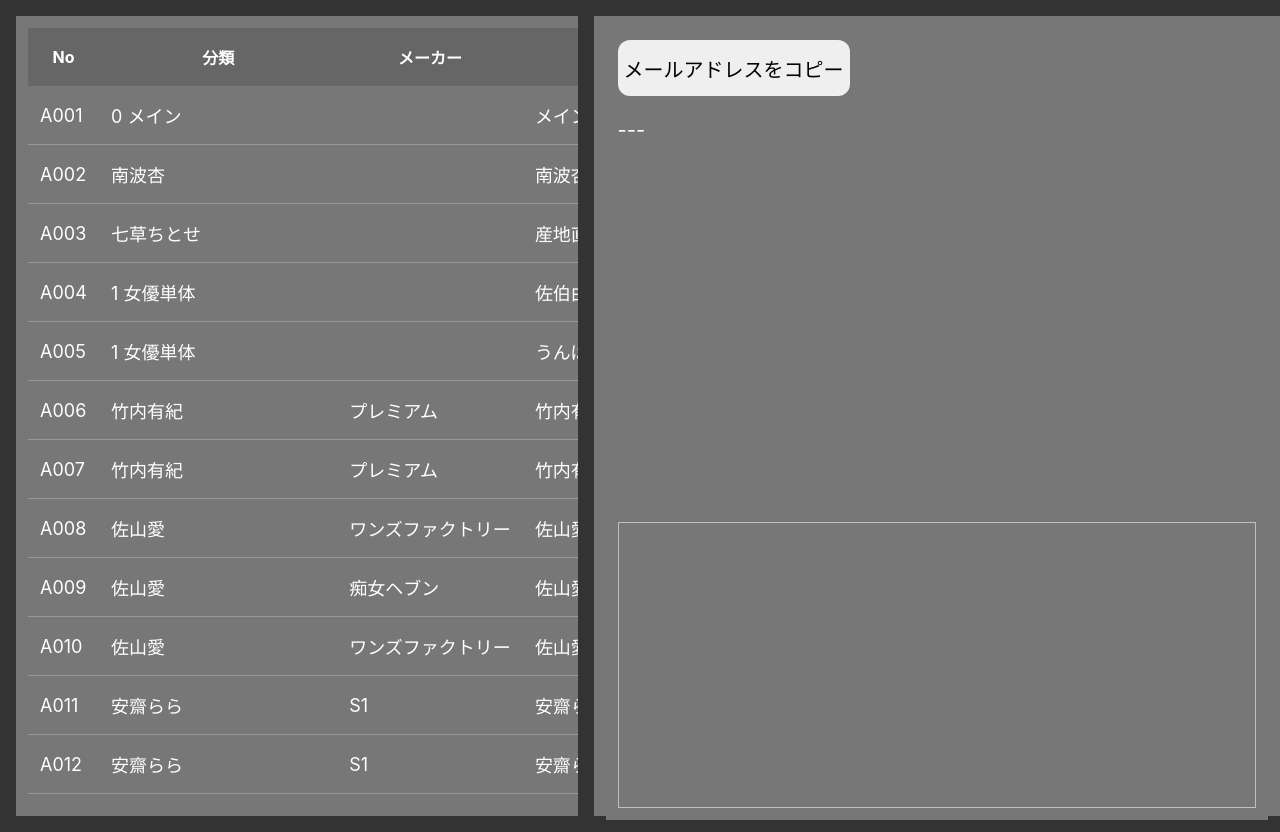
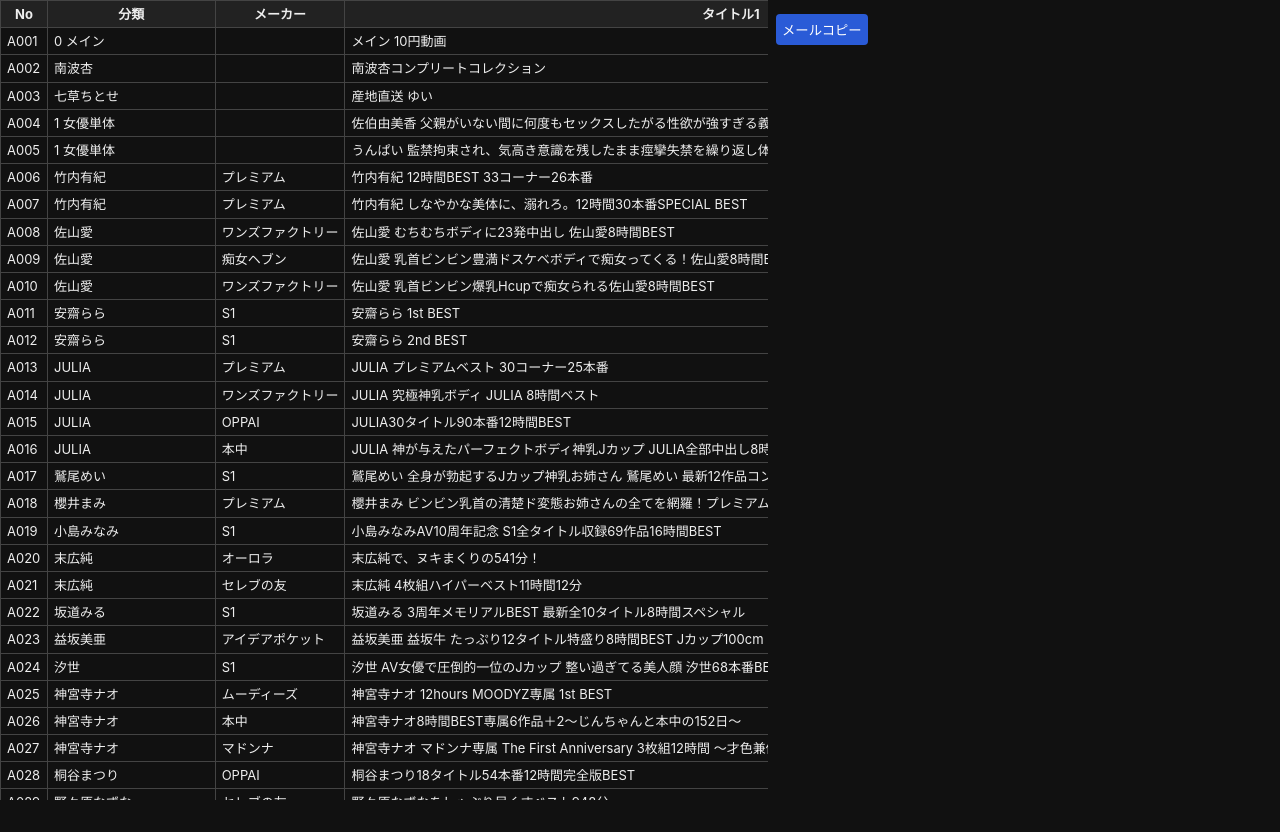
Before and after one commit to littlejohn-cpu/ipad-db, a plain HTML site: page index.html in a window 1280 px wide. After the commit the page ends 800 px from the top, so only its background shows below. Drawn offline with nearby package versions, Linux system fonts and the light colour scheme.

Commit message:
Update index.html

```diff
--- a/index.html
+++ b/index.html
@@ -2,109 +2,124 @@
 <html lang="ja">
 <head>
 <meta charset="UTF-8">
-<title>CSV DB App</title>
-
-<!-- CSVパーサ -->
-<script src="https://cdn.jsdelivr.net/npm/papaparse@5.4.1/papaparse.min.js"></script>
+<meta name="viewport" content="width=device-width, initial-scale=1.0">
+<title>iPad Database</title>
 
 <style>
-/* ===== 共通 ===== */
+/* ===== 基本 ===== */
 body {
   margin: 0;
-  background: #333;
-  color: #fff;
   font-family: -apple-system, BlinkMacSystemFont, sans-serif;
+  font-size: 13px;
+  line-height: 1.4;
+  overflow: hidden;
+  background: #111;
+  color: #eee;
 }
 
-button {
-  height: 56px;
-  font-size: 20px;
-  border-radius: 12px;
-  border: none;
-  margin-bottom: 12px;
-}
-
-.value {
-  font-size: 20px;
-  line-height: 1.4;
-  padding: 8px 0;
-  word-break: break-all;
-}
-
-img {
-  width: 100%;
-  height: 100%;
-  object-fit: contain;
+.container {
+  height: 100vh;
 }
 
 /* ===== 一覧 ===== */
+.list-area {
+  overflow-y: auto;
+  height: 100%;
+}
+
 table {
   width: 100%;
   border-collapse: collapse;
 }
 
-th {
-  font-size: 16px;
-  padding: 12px;
-  background: #666;
+th, td {
+  border: 1px solid #444;
+  padding: 4px 6px;
+  white-space: nowrap;
+  overflow: hidden;
+  text-overflow: ellipsis;
 }
 
-td {
-  font-size: 18px;
-  padding: 16px 12px;
-  border-bottom: 1px solid #999;
-  white-space: nowrap;
-}
-
-tr {
-  height: 58px;
+thead th {
+  position: sticky;
+  top: 0;
+  background: #222;
+  z-index: 2;
   cursor: pointer;
+  user-select: none;
 }
 
 tr.selected {
-  background: #4a90e2;
-  outline: 2px solid #ffffff55;
+  background: #2a5bd7;
 }
 
-/* ===== レイアウト：縦 ===== */
-.app {
-  display: grid;
-  grid-template-rows: 65% 35%;
-  height: 100vh;
-  padding: 16px;
-  gap: 16px;
+/* ソート表示 */
+th.asc::after { content: " ▲"; font-size: 10px; }
+th.desc::after { content: " ▼"; font-size: 10px; }
+
+/* カラム幅 */
+.col-no { width: 48px; }
+.col-category { width: 80px; }
+.col-maker { width: 120px; }
+.col-title1 { width: 160px; }
+.col-title2 { width: 160px; }
+
+/* ===== 詳細 ===== */
+.detail {
+  padding: 8px;
+  box-sizing: border-box;
 }
 
-.top {
-  background: #777;
-  padding: 12px;
-  overflow-y: auto;
+.detail-mail {
+  font-size: 14px;
+  font-weight: bold;
+  word-break: break-all;
 }
 
-.bottom {
-  background: #777;
-  padding: 12px;
-  display: grid;
-  grid-template-rows: auto auto 1fr;
-  gap: 8px;
+.copy-btn {
+  margin: 6px 0;
+  padding: 6px;
+  background: #2a5bd7;
+  border: none;
+  color: #fff;
+  border-radius: 4px;
+}
+
+.detail-image img {
+  max-width: 100%;
+  height: auto;
 }
 
 /* ===== 横向き ===== */
 @media (orientation: landscape) {
-  .app {
-    grid-template-rows: 1fr;
-    grid-template-columns: 45% 55%;
+  .container {
+    display: grid;
+    grid-template-columns: 6fr 4fr;
   }
+}
 
-  .bottom {
+/* ===== 縦向き ===== */
+@media (orientation: portrait) {
+  .container {
     display: grid;
-    grid-template-rows: 60% 40%;
-    gap: 16px;
+    grid-template-rows: 1fr auto;
   }
 
   .detail {
-    background: #777;
-    padding: 12px;
+    display: grid;
+    grid-template-columns: 1fr 1fr;
+    grid-template-rows: auto auto;
+    gap: 8px;
+  }
+
+  .detail-mail,
+  .detail-titles {
+    grid-column: 1 / 2;
+  }
+
+  .detail-image {
+    grid-column: 2 / 3;
+    grid-row: 1 / 3;
   }
 }
 </style>
@@ -112,90 +127,121 @@
 
 <body>
 
-<div class="app">
+<div class="container">
   <!-- 一覧 -->
-  <div class="top">
+  <div class="list-area">
     <table>
       <thead>
         <tr>
-          <th>No</th>
-          <th>分類</th>
-          <th>メーカー</th>
-          <th>タイトル1</th>
-          <th>タイトル2</th>
-          <th>タイトル3</th>
+          <th class="col-no" data-key="no">No</th>
+          <th class="col-category" data-key="category">分類</th>
+          <th class="col-maker" data-key="maker">メーカー</th>
+          <th class="col-title1" data-key="title1">タイトル1</th>
+          <th class="col-title2" data-key="title2">タイトル2</th>
         </tr>
       </thead>
-      <tbody id="list"></tbody>
+      <tbody id="tableBody"></tbody>
     </table>
   </div>
 
   <!-- 詳細 -->
-  <div class="bottom">
-    <div class="detail">
-      <button onclick="copyMail()">メールアドレスをコピー</button>
-      <div id="email" class="value">---</div>
-      <div id="title1" class="value"></div>
-      <div id="title2" class="value"></div>
+  <div class="detail">
+    <div class="detail-mail" id="mail"></div>
+    <button class="copy-btn" onclick="copyMail()">メールコピー</button>
+
+    <div class="detail-titles">
+      <div id="title1"></div>
+      <div id="title2"></div>
     </div>
-    <div class="detail">
-      <img id="image">
+
+    <div class="detail-image">
+      <img id="image" src="">
     </div>
   </div>
 </div>
 
 <script>
-let selectedEmail = "";
+let data = [];
+let originalData = [];
+let currentSortKey = null;
+let sortDir = 1;
 
-/* CSV読み込み */
-Papa.parse("data.csv", {
-  download: true,
-  header: true,
-  skipEmptyLines: true,
-  complete: function(results) {
-    createList(results.data);
-  }
-});
+fetch("data.csv")
+  .then(r => r.text())
+  .then(text => {
+    const lines = text.trim().split("\n");
+    const keys = lines.shift().split(",");
 
-/* 一覧生成 */
-function createList(data) {
-  const tbody = document.getElementById("list");
+    data = lines.map(line => {
+      const values = line.split(",");
+      let obj = {};
+      keys.forEach((k, i) => obj[k] = values[i]);
+      return obj;
+    });
 
-  data.forEach(item => {
+    originalData = [...data];
+    renderTable();
+  });
+
+function renderTable() {
+  const body = document.getElementById("tableBody");
+  body.innerHTML = "";
+
+  data.forEach((row, i) => {
     const tr = document.createElement("tr");
     tr.innerHTML = `
-      <td>${item.no}</td>
-      <td>${item.category}</td>
-      <td>${item.maker}</td>
-      <td>${item.title1}</td>
-      <td>${item.title2}</td>
-      <td>${item.title3}</td>
+      <td>${row.no}</td>
+      <td>${row.category}</td>
+      <td>${row.maker}</td>
+      <td>${row.title1}</td>
+      <td>${row.title2}</td>
     `;
 
-    tr.onclick = () => selectRow(tr, item);
-    tbody.appendChild(tr);
+    tr.onclick = () => selectRow(tr, row);
+    body.appendChild(tr);
   });
 }
 
-/* 行選択 */
-function selectRow(tr, item) {
-  document.querySelectorAll("tr.selected")
-    .forEach(r => r.classList.remove("selected"));
-
+function selectRow(tr, row) {
+  document.querySelectorAll("tr").forEach(r => r.classList.remove("selected"));
   tr.classList.add("selected");
 
-  selectedEmail = item.email;
-  document.getElementById("email").innerText = item.email;
-  document.getElementById("title1").innerText = item.title1;
-  document.getElementById("title2").innerText = item.title2;
-  document.getElementById("image").src = item.image_url;
+  document.getElementById("mail").textContent = row.email;
+  document.getElementById("title1").textContent = row.title1;
+  document.getElementById("title2").textContent = row.title2;
+  document.getElementById("image").src = row.image;
 }
 
-/* コピー */
 function copyMail() {
-  if (!selectedEmail) return;
-  navigator.clipboard.writeText(selectedEmail);
+  navigator.clipboard.writeText(
+    document.getElementById("mail").textContent
+  );
 }
+
+/* ソート */
+document.querySelectorAll("th[data-key]").forEach(th => {
+  th.onclick = () => {
+    const key = th.dataset.key;
+
+    if (currentSortKey === key) {
+      sortDir *= -1;
+    } else {
+      currentSortKey = key;
+      sortDir = 1;
+    }
+
+    data.sort((a, b) => {
+      if (a[key] < b[key]) return -1 * sortDir;
+      if (a[key] > b[key]) return 1 * sortDir;
+      return 0;
+    });
+
+    document.querySelectorAll("th").forEach(t => t.classList.remove("asc", "desc"));
+    th.classList.add(sortDir === 1 ? "asc" : "desc");
+
+    renderTable();
+  };
+});
 </script>
 
 </body>
```
